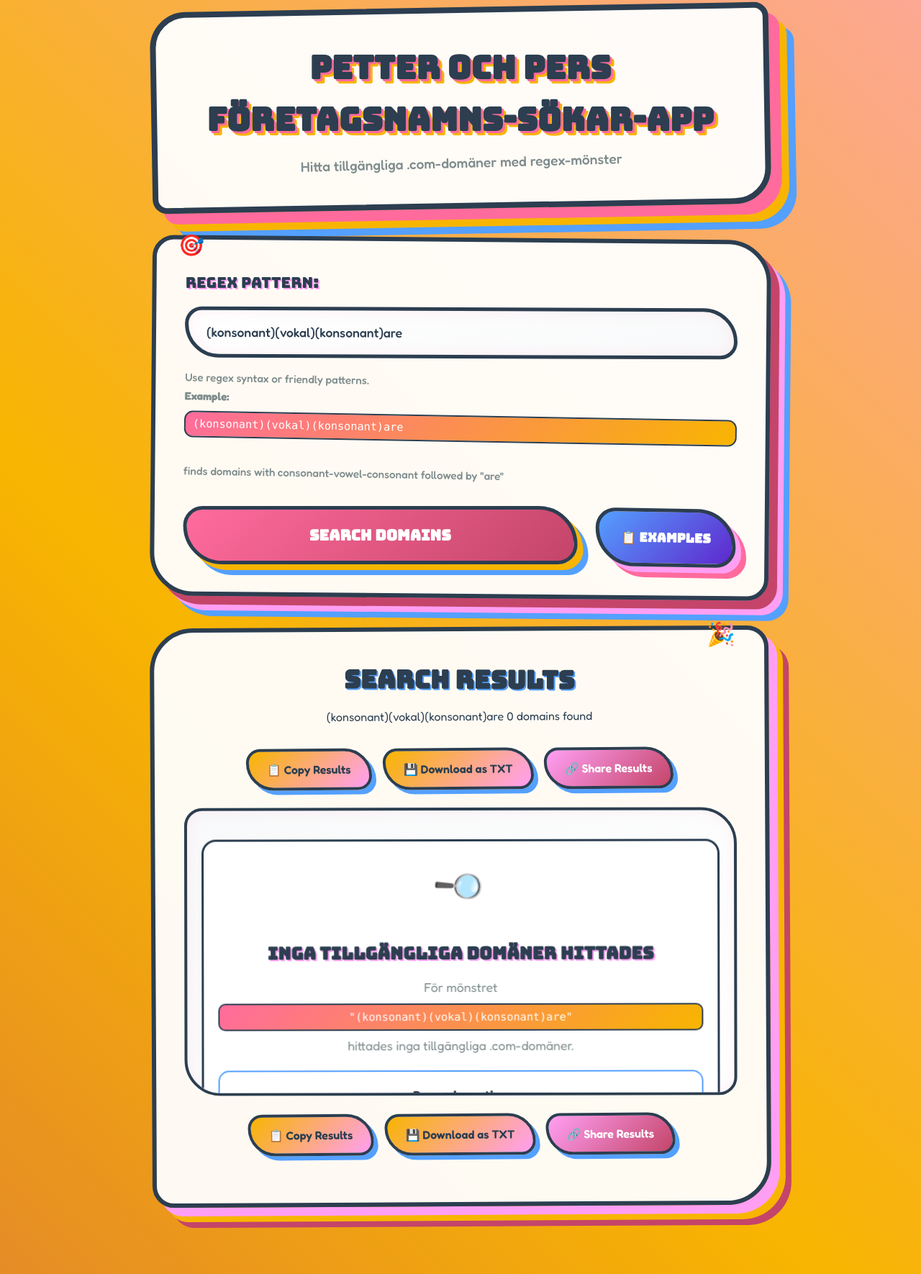
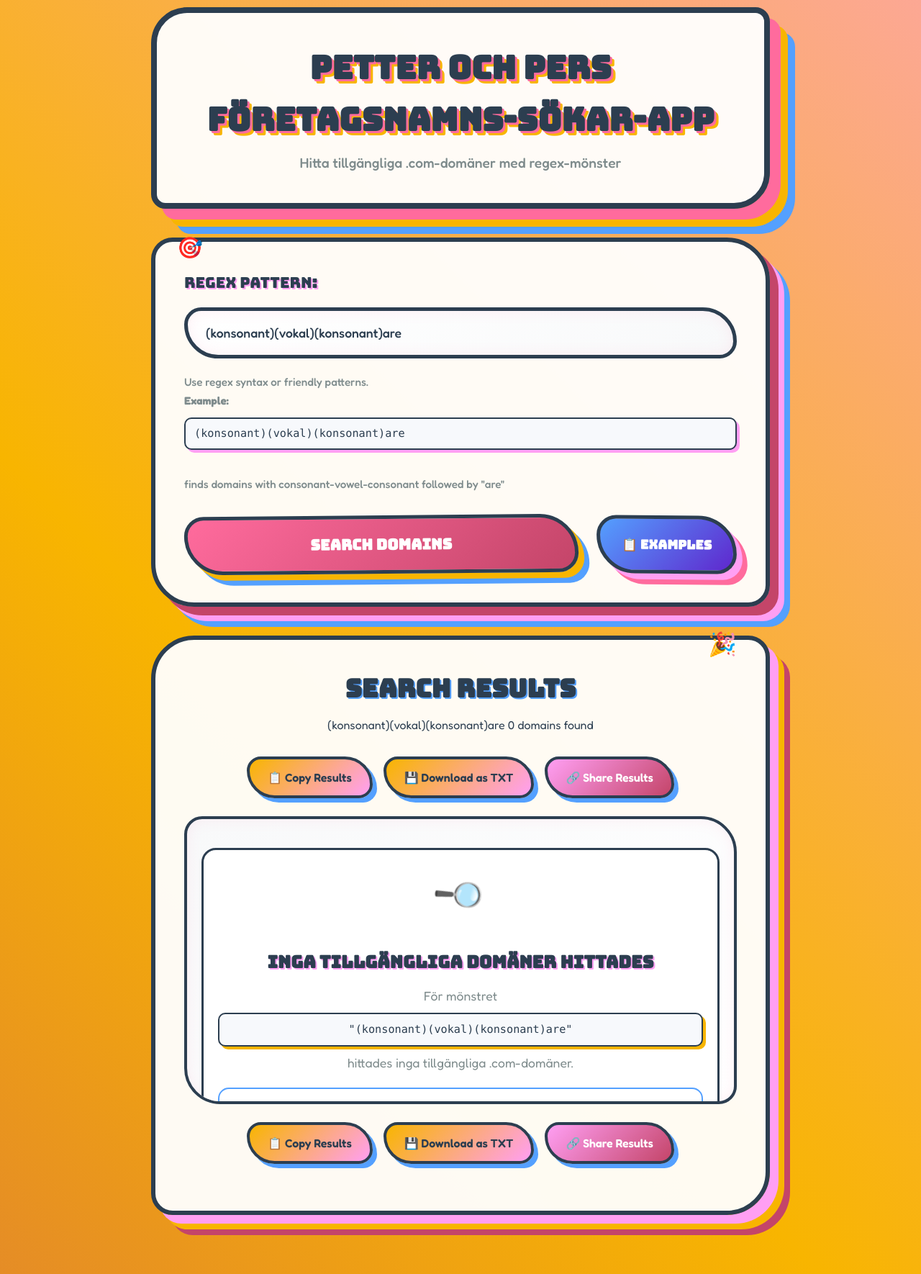
Before and after one commit to peny/scrape-namegrep, a website: page public/index.html in a window 1280 px wide. Shown: the part 10-1780 px from the top of the page at 72% size. Drawn offline with Linux system fonts and the light colour scheme.

Commit message:
style(ui): sharpen look by removing rotations; standardize code block cards

```diff
--- a/public/styles.css
+++ b/public/styles.css
@@ -47,7 +47,7 @@ body {
         15px 15px 0px #ff6b9d,
         25px 25px 0px #f8b500,
         35px 35px 0px #54a0ff;
-    transform: rotate(-1deg);
+    transform: rotate(0deg);
     position: relative;
     z-index: 10;
 }
@@ -59,14 +59,14 @@ body {
     color: #2c3e50;
     margin-bottom: 10px;
     text-shadow: 3px 3px 0px #ff6b9d, 6px 6px 0px #f8b500;
-    transform: rotate(1deg);
+    transform: rotate(0deg);
 }
 
 .header p {
     font-size: 1.2rem;
     color: #7f8c8d;
     font-weight: 500;
-    transform: rotate(-0.5deg);
+    transform: rotate(0deg);
 }
 
 /* Search form with Memphis styling */
@@ -80,7 +80,7 @@ body {
         20px 20px 0px #ff9ff3,
         28px 28px 0px #54a0ff;
     margin-bottom: 40px;
-    transform: rotate(0.5deg);
+    transform: rotate(0deg);
     position: relative;
     z-index: 10;
 }
@@ -105,7 +105,7 @@ body {
     color: #2c3e50;
     margin-bottom: 18px;
     text-shadow: 2px 2px 0px #ff9ff3;
-    transform: rotate(-0.5deg);
+    transform: rotate(0deg);
 }
 
 .search-input {
@@ -119,7 +119,7 @@ body {
     background: linear-gradient(135deg, #ffffff, #f8f9fa);
     color: #2c3e50;
     transition: all 0.3s ease;
-    transform: rotate(-0.3deg);
+    transform: rotate(0deg);
     box-shadow: inset 0 0 20px rgba(255, 107, 157, 0.1);
     min-width: 0;
 }
@@ -135,7 +135,7 @@ body {
 
 .input-help {
     margin-top: 20px;
-    transform: rotate(0.5deg);
+    transform: rotate(0deg);
 }
 
 .input-help small {
@@ -149,16 +149,17 @@ body {
 
 .input-help code {
     display: block;
-    background: linear-gradient(135deg, #ff6b9d, #f8b500);
-    color: white;
-    padding: 6px 10px;
-    border-radius: 12px;
+    background: #f7f9fc;
+    color: #2c3e50;
+    padding: 10px 12px;
+    border-radius: 10px;
     font-family: ui-monospace, SFMono-Regular, Menlo, Monaco, Consolas, "Liberation Mono", "Courier New", monospace;
     font-size: 0.95rem;
     border: 2px solid #2c3e50;
-    margin: 8px 0;
+    margin: 10px 0;
     white-space: pre-wrap;
     overflow-wrap: anywhere;
+    box-shadow: 4px 4px 0px #ff9ff3;
 }
 
 /* Button group */
@@ -297,7 +298,7 @@ body {
         20px 20px 0px #f8b500,
         28px 28px 0px #c44569;
     margin-bottom: 40px;
-    transform: rotate(-0.3deg);
+    transform: rotate(0deg);
     position: relative;
     z-index: 10;
 }
@@ -324,7 +325,7 @@ body {
     color: #2c3e50;
     margin-bottom: 10px;
     text-shadow: 2px 2px 0px #54a0ff;
-    transform: rotate(0.5deg);
+    transform: rotate(0deg);
 }
 
 .results-count {
@@ -357,7 +358,7 @@ body {
     display: flex;
     align-items: center;
     gap: 8px;
-    transform: rotate(-0.2deg);
+    transform: rotate(0deg);
     box-shadow: 6px 6px 0px #54a0ff;
 }
 
@@ -384,7 +385,7 @@ body {
     border: 4px solid #2c3e50;
     border-radius: 25px 50px 25px 50px;
     margin-bottom: 25px;
-    transform: rotate(0.2deg);
+    transform: rotate(0deg);
     box-shadow: inset 0 0 20px rgba(255, 107, 157, 0.1);
 }
 
@@ -405,7 +406,7 @@ body {
     color: #2c3e50;
     text-align: center;
     transition: all 0.3s ease;
-    transform: rotate(-0.1deg);
+    transform: rotate(0deg);
     box-shadow: 4px 4px 0px #ff6b9d;
     position: relative;
 }
@@ -418,11 +419,11 @@ body {
 }
 
 .domain-item:nth-child(even) {
-    transform: rotate(0.1deg);
+    transform: rotate(0deg);
 }
 
 .domain-item:nth-child(3n) {
-    transform: rotate(-0.2deg);
+    transform: rotate(0deg);
 }
 
 /* Error message */
@@ -438,7 +439,7 @@ body {
     font-weight: 500;
     text-align: center;
     margin-bottom: 40px;
-    transform: rotate(-0.5deg);
+    transform: rotate(0deg);
     box-shadow:
         10px 10px 0px #f8b500,
         18px 18px 0px #54a0ff;
@@ -470,7 +471,7 @@ body {
     box-shadow:
         8px 8px 0px #ff9ff3,
         15px 15px 0px #ff6b9d;
-    transform: rotate(2deg);
+    transform: rotate(0deg);
     z-index: 1000;
     animation: slideIn 0.3s ease-out;
 }
@@ -652,16 +653,17 @@ body {
 
 .empty-state code {
     display: block;
-    background: linear-gradient(135deg, #ff6b9d, #f8b500);
-    color: white;
-    padding: 6px 10px;
+    background: #f7f9fc;
+    color: #2c3e50;
+    padding: 10px 12px;
     border-radius: 10px;
     font-family: ui-monospace, SFMono-Regular, Menlo, Monaco, Consolas, "Liberation Mono", "Courier New", monospace;
     font-size: 0.95rem;
     border: 2px solid #2c3e50;
-    margin: 8px 0;
+    margin: 10px 0;
     white-space: pre-wrap;
     overflow-wrap: anywhere;
+    box-shadow: 4px 4px 0px #f8b500;
 }
 
 /* General code fallback to avoid funky line breaks */
@@ -740,7 +742,7 @@ code {
     font-size: 0.9rem;
     color: #7f8c8d;
     font-weight: 500;
-    transform: rotate(-0.3deg);
+    transform: rotate(0deg);
 }
 
 /* Additional Memphis decorations - removed color palette */
```
